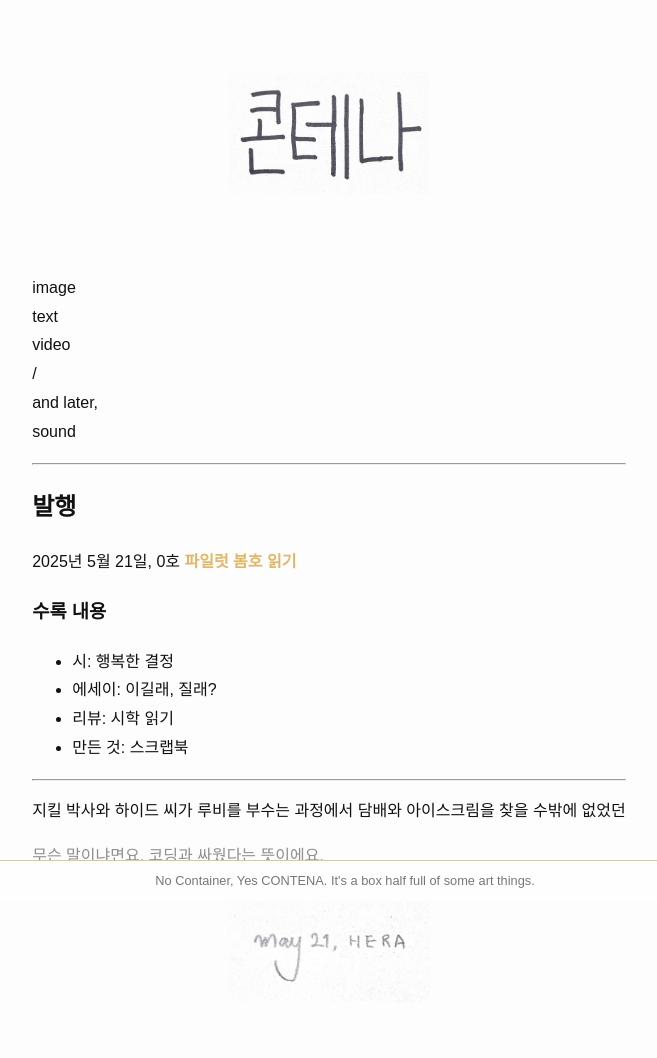
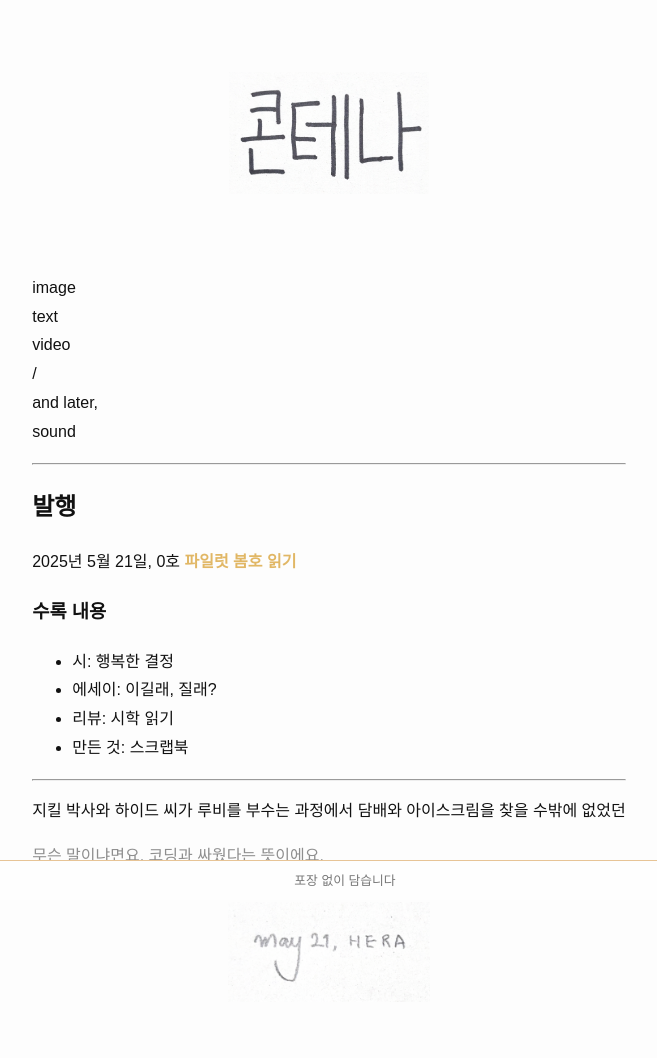
Before and after one commit to loveonearth/contena, a Jekyll site: the page built from index.md, in a window 1280 px wide. Shown: the whole page, without its empty margins (311-968 px from the left). Built offline with Jekyll 4.4.1, drawn with Linux system fonts in a browser that asks for light colours; some web fonts are replaced.

Commit message:
포장 없는 푸터

```diff
--- a/_layouts/default.html
+++ b/_layouts/default.html
@@ -26,7 +26,7 @@ img {
     </main>
 
     <footer style="position: fixed; bottom: 0; width: 100%; text-align: center; font-size: 0.8rem; color: #777; background-color: #fefefe; border-top: 1px solid #e7c496; padding: 0.5rem;">
-      No Container,  Yes CONTENA. It's a box half full of some art things.
+      포장 없이 담습니다
     </footer>
   </body>
 </html>
```
